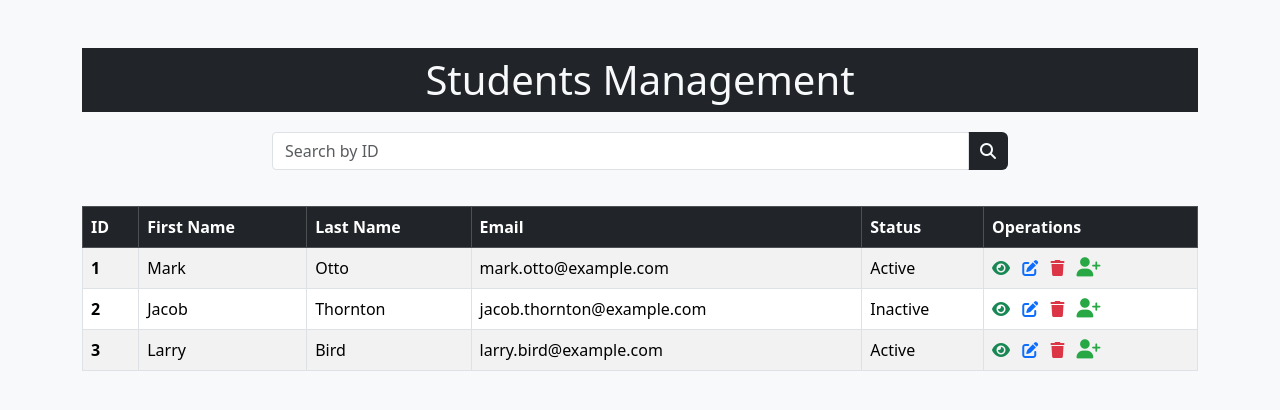
After one commit to Youssef-Demerdash/ASP, a PHP site: page /doctors.php in a window 1280 px wide. The commit adds this page. Shown: the top 410 px of the page. Run offline with PHP 8.4, Linux system fonts and the light colour scheme; some libraries are stand-ins or nearby versions.

Commit message:
doctors file

```diff
--- a/dashboard_admin.php
+++ b/dashboard_admin.php
@@ -58,7 +58,7 @@
               </div>
             </li>
             <li class="nav-item">
-              <a class="nav-link" data-toggle="collapse" href="#ui-basic1" aria-expanded="false" aria-controls="ui-basic1">
+              <a class="nav-link" data-toggle="collapse" href="doctors.php" aria-expanded="false" aria-controls="ui-basic1">
                 <span class="menu-title">Doctors</span>
                 <i class="icon-people menu-icon"></i>
               </a>
--- /dev/null
+++ b/doctors.php
@@ -0,0 +1,334 @@
+<!doctype html>
+<html lang="en">
+<head>
+    <meta charset="utf-8">
+    <meta name="viewport" content="width=device-width, initial-scale=1">
+    <title>Students Management</title>
+    <link href="https://cdn.jsdelivr.net/npm/bootstrap@5.3.3/dist/css/bootstrap.min.css" rel="stylesheet" integrity="sha384-QWTKZyjpPEjISv5WaRU9OFeRpok6YctnYmDr5pNlyT2bRjXh0JMhjY6hW+ALEwIH" crossorigin="anonymous">
+    <link rel="stylesheet" href="https://cdnjs.cloudflare.com/ajax/libs/font-awesome/6.6.0/css/all.min.css" integrity="sha512-Kc323vGBEqzTmouAECnVceyQqyqdsSiqLQISBL29aUW4U/M7pSPA/gEUZQqv1cwx4OnYxTxve5UMg5GT6L4JJg==" crossorigin="anonymous" referrerpolicy="no-referrer" />
+    <style>
+        body {
+            background-color: #f8f9fa;
+        }
+        .search-btn {
+            border: none;
+            background: transparent;
+            cursor: pointer;
+        }
+        .search-btn:hover {
+            color: #fff;
+            background-color: #343a40;
+            border-radius: 0.25rem;
+        }
+        .table th, .table td {
+            vertical-align: middle;
+        }
+        .table-hover tbody tr:hover {
+            background-color: #e9ecef; /* Light gray on hover */
+        }
+        .input-group {
+            margin-bottom: 20px;
+        }
+        .form-control {
+            border-radius: 0.25rem;
+        }
+        h1 {
+            margin-bottom: 20px;
+        }
+        .operation-icons i {
+            cursor: pointer;
+            margin-right: 8px;
+        }
+        .operation-icons i:hover {
+            color: #007bff;
+        }
+        .add-student-icon {
+            color: #28a745;
+            font-size: 1.2rem;
+        }
+        .add-student-icon:hover {
+            color: #218838;
+        }
+    </style>
+</head>
+<body>
+
+<div class="container mt-5">
+    <h1 class="bg-dark text-light text-center py-2">Students Management</h1>
+
+    <div class="row justify-content-center mb-3">
+        <div class="col-md-8">
+            <div class="input-group">
+                <input type="text" class="form-control" id="searchInput" placeholder="Search by ID">
+                <button class="search-btn input-group-text bg-dark text-light" onclick="searchById()">
+                    <i class="fas fa-search"></i>
+                </button>
+            </div>
+        </div>
+    </div>
+
+    <table class="table table-bordered table-striped table-hover" id="studentTable">
+      <thead class="table-dark">
+        <tr>
+          <th scope="col">ID</th>
+          <th scope="col">First Name</th>
+          <th scope="col">Last Name</th>
+          <th scope="col">Email</th>
+          <th scope="col">Status</th>
+          <th scope="col">Operations</th>
+        </tr>
+      </thead>
+      <tbody>
+        <tr>
+          <th scope="row">1</th>
+          <td>Mark</td>
+          <td>Otto</td>
+          <td>mark.otto@example.com</td>
+          <td>Active</td>
+          <td class="operation-icons">
+            <i class="fas fa-eye text-success" onclick="showStudentInfo(this)"></i>
+            <i class="fas fa-edit text-primary" onclick="editStudent(this)"></i>
+            <i class="fas fa-trash text-danger" onclick="openConfirmDeleteModal(this)"></i>
+            <i class="fas fa-user-plus add-student-icon" title="Add Student" data-bs-toggle="modal" data-bs-target="#addStudentModal"></i>
+          </td>
+        </tr>
+        <tr>
+          <th scope="row">2</th>
+          <td>Jacob</td>
+          <td>Thornton</td>
+          <td>jacob.thornton@example.com</td>
+          <td>Inactive</td>
+          <td class="operation-icons">
+            <i class="fas fa-eye text-success" onclick="showStudentInfo(this)"></i>
+            <i class="fas fa-edit text-primary" onclick="editStudent(this)"></i>
+            <i class="fas fa-trash text-danger" onclick="openConfirmDeleteModal(this)"></i>
+            <i class="fas fa-user-plus add-student-icon" title="Add Student" data-bs-toggle="modal" data-bs-target="#addStudentModal"></i>
+          </td>
+        </tr>
+        <tr>
+          <th scope="row">3</th>
+          <td>Larry</td>
+          <td>Bird</td>
+          <td>larry.bird@example.com</td>
+          <td>Active</td>
+          <td class="operation-icons">
+            <i class="fas fa-eye text-success" onclick="showStudentInfo(this)"></i>
+            <i class="fas fa-edit text-primary" onclick="editStudent(this)"></i>
+            <i class="fas fa-trash text-danger" onclick="openConfirmDeleteModal(this)"></i>
+            <i class="fas fa-user-plus add-student-icon" title="Add Student" data-bs-toggle="modal" data-bs-target="#addStudentModal"></i>
+          </td>
+        </tr>
+      </tbody>
+    </table>
+</div>
+
+<!-- Modal for Add Student -->
+<div class="modal fade" id="addStudentModal" tabindex="-1" aria-labelledby="addStudentModalLabel" aria-hidden="true">
+  <div class="modal-dialog">
+    <div class="modal-content">
+      <div class="modal-header">
+        <h5 class="modal-title" id="addStudentModalLabel">Add Student</h5>
+        <button type="button" class="btn-close" data-bs-dismiss="modal" aria-label="Close"></button>
+      </div>
+      <div class="modal-body">
+        <form id="addStudentForm">
+          <div class="mb-3">
+            <label for="firstName" class="form-label">First Name</label>
+            <input type="text" class="form-control" id="firstName" required>
+          </div>
+          <div class="mb-3">
+            <label for="lastName" class="form-label">Last Name</label>
+            <input type="text" class="form-control" id="lastName" required>
+          </div>
+          <div class="mb-3">
+            <label for="email" class="form-label">Email</label>
+            <input type="email" class="form-control" id="email" required>
+          </div>
+          <div class="mb-3">
+            <label for="status" class="form-label">Status</label>
+            <select class="form-select" id="status">
+              <option value="Active">Active</option>
+              <option value="Inactive">Inactive</option>
+            </select>
+          </div>
+        </form>
+      </div>
+      <div class="modal-footer">
+        <button type="button" class="btn btn-secondary" data-bs-dismiss="modal">Close</button>
+        <button type="submit" class="btn btn-primary" form="addStudentForm">Add Student</button>
+      </div>
+    </div>
+  </div>
+</div>
+
+<!-- Confirmation Modal for Deletion -->
+<div class="modal fade" id="confirmDeleteModal" tabindex="-1" aria-labelledby="confirmDeleteModalLabel" aria-hidden="true">
+  <div class="modal-dialog">
+    <div class="modal-content">
+      <div class="modal-header">
+        <h5 class="modal-title" id="confirmDeleteModalLabel">Confirm Delete</h5>
+        <button type="button" class="btn-close" data-bs-dismiss="modal" aria-label="Close"></button>
+      </div>
+      <div class="modal-body">
+        <p>Are you sure you want to delete this record?</p>
+        <p id="deleteStudentInfo"></p>
+      </div>
+      <div class="modal-footer">
+        <button type="button" class="btn btn-secondary" data-bs-dismiss="modal">Cancel</button>
+        <button type="button" class="btn btn-danger" id="confirmDeleteButton">Delete</button>
+      </div>
+    </div>
+  </div>
+</div>
+
+<!-- Student Info Modal -->
+<div class="modal fade" id="studentInfoModal" tabindex="-1" aria-labelledby="studentInfoModalLabel" aria-hidden="true">
+  <div class="modal-dialog">
+    <div class="modal-content">
+      <div class="modal-header">
+        <h5 class="modal-title" id="studentInfoModalLabel">Student Information</h5>
+        <button type="button" class="btn-close" data-bs-dismiss="modal" aria-label="Close"></button>
+      </div>
+      <div class="modal-body">
+        <p id="studentFullName"></p>
+        <p id="studentEmail"></p>
+        <p id="studentStatus"></p>
+      </div>
+    </div>
+  </div>
+</div>
+
+<!-- Edit Student Modal -->
+<div class="modal fade" id="editStudentModal" tabindex="-1" aria-labelledby="editStudentModalLabel" aria-hidden="true">
+  <div class="modal-dialog">
+    <div class="modal-content">
+      <div class="modal-header">
+        <h5 class="modal-title" id="editStudentModalLabel">Edit Student</h5>
+        <button type="button" class="btn-close" data-bs-dismiss="modal" aria-label="Close"></button>
+      </div>
+      <div class="modal-body">
+        <form id="editStudentForm">
+          <div class="mb-3">
+            <label for="editFirstName" class="form-label">First Name</label>
+            <input type="text" class="form-control" id="editFirstName" required>
+          </div>
+          <div class="mb-3">
+            <label for="editLastName" class="form-label">Last Name</label>
+            <input type="text" class="form-control" id="editLastName" required>
+          </div>
+          <div class="mb-3">
+            <label for="editEmail" class="form-label">Email</label>
+            <input type="email" class="form-control" id="editEmail" required>
+          </div>
+          <div class="mb-3">
+            <label for="editStatus" class="form-label">Status</label>
+            <select class="form-select" id="editStatus">
+              <option value="Active">Active</option>
+              <option value="Inactive">Inactive</option>
+            </select>
+          </div>
+        </form>
+      </div>
+      <div class="modal-footer">
+        <button type="button" class="btn btn-secondary" data-bs-dismiss="modal">Cancel</button>
+        <button type="button" class="btn btn-primary" id="saveEditButton">Save Changes</button>
+      </div>
+    </div>
+  </div>
+</div>
+
+<script src="https://cdn.jsdelivr.net/npm/@popperjs/core@2.11.8/dist/umd/popper.min.js" integrity="sha384-I7E8VVD/ismYTF4hNIPjVp/Zjvgyol6VFvRkX/vR+Vc4jQkC+hVqc2pM8ODewa9r" crossorigin="anonymous"></script>
+<script src="https://cdn.jsdelivr.net/npm/bootstrap@5.3.3/dist/js/bootstrap.bundle.min.js" integrity="sha384-YvpcrYf0tY3lHB60NNkmXc5s9fDVZLESaAA55NDzOxhy9GkcIdslK1eN7N6jIeHz" crossorigin="anonymous"></script>
+<script src="https://code.jquery.com/jquery-3.7.1.min.js" integrity="sha256-/JqT3SQfawRcv/BIHPThkBvs0OEvtFFmqPF/lYI/Cxo=" crossorigin="anonymous"></script>
+
+<script>
+    let rowToEdit;
+    let rowToDelete;
+
+    function showStudentInfo(element) {
+        const row = element.closest('tr');
+        const firstName = row.cells[1].innerText;
+        const lastName = row.cells[2].innerText;
+        const email = row.cells[3].innerText;
+        const status = row.cells[4].innerText;
+
+        document.getElementById('studentFullName').innerText = `Name: ${firstName} ${lastName}`;
+        document.getElementById('studentEmail').innerText = `Email: ${email}`;
+        document.getElementById('studentStatus').innerText = `Status: ${status}`;
+
+        const modal = new bootstrap.Modal(document.getElementById('studentInfoModal'));
+        modal.show();
+    }
+
+    function editStudent(element) {
+        rowToEdit = element.closest('tr');
+        const firstName = rowToEdit.cells[1].innerText;
+        const lastName = rowToEdit.cells[2].innerText;
+        const email = rowToEdit.cells[3].innerText;
+        const status = rowToEdit.cells[4].innerText;
+
+        document.getElementById('editFirstName').value = firstName;
+        document.getElementById('editLastName').value = lastName;
+        document.getElementById('editEmail').value = email;
+        document.getElementById('editStatus').value = status;
+
+        const modal = new bootstrap.Modal(document.getElementById('editStudentModal'));
+        modal.show();
+    }
+
+    document.getElementById('saveEditButton').onclick = function() {
+        if (rowToEdit) {
+            const firstName = document.getElementById('editFirstName').value;
+            const lastName = document.getElementById('editLastName').value;
+            const email = document.getElementById('editEmail').value;
+            const status = document.getElementById('editStatus').value;
+
+            rowToEdit.cells[1].innerText = firstName;
+            rowToEdit.cells[2].innerText = lastName;
+            rowToEdit.cells[3].innerText = email;
+            rowToEdit.cells[4].innerText = status;
+
+            const modal = bootstrap.Modal.getInstance(document.getElementById('editStudentModal'));
+            modal.hide(); // Hide the modal
+            rowToEdit = null; // Clear the reference
+        }
+    };
+
+    function openConfirmDeleteModal(element) {
+        rowToDelete = element.closest('tr'); // Store the row to delete
+        const firstName = rowToDelete.cells[1].innerText; // Get first name
+        const lastName = rowToDelete.cells[2].innerText; // Get last name
+        document.getElementById('deleteStudentInfo').innerText = `${firstName} ${lastName}`;
+        const modal = new bootstrap.Modal(document.getElementById('confirmDeleteModal'));
+        modal.show();
+    }
+
+    document.getElementById('confirmDeleteButton').onclick = function() {
+        if (rowToDelete) {
+            rowToDelete.remove(); // Remove the row from the table
+            rowToDelete = null; // Clear the reference
+            const modal = bootstrap.Modal.getInstance(document.getElementById('confirmDeleteModal'));
+            modal.hide(); // Hide the modal
+        }
+    };
+
+    function searchById() {
+        const input = document.getElementById('searchInput').value;
+        const table = document.getElementById('studentTable');
+        const rows = table.getElementsByTagName('tr');
+
+        // Loop through all table rows, except the header
+        for (let i = 1; i < rows.length; i++) {
+            const cells = rows[i].getElementsByTagName('th');
+            const id = cells[0].innerText; // Get the ID from the first cell
+            if (id.includes(input)) {
+                rows[i].style.display = ''; // Show the row
+            } else {
+                rows[i].style.display = 'none'; // Hide the row
+            }
+        }
+    }
+</script>
+
+</body>
+</html>
```
